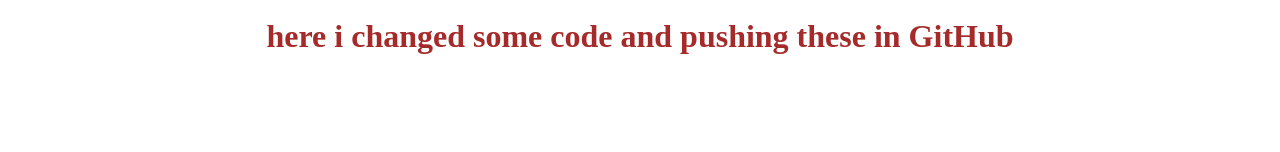
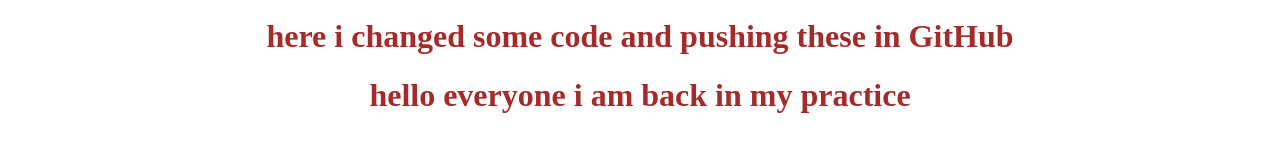
Before and after one commit to ashiikkhaan/my-second-repo, a plain HTML site: page index.html in a window 1280 px wide. Shown: the part 474-626 px from the top of the page. Drawn offline with Linux system fonts and the light colour scheme.

Commit message:
back again

```diff
--- a/index.html
+++ b/index.html
@@ -21,6 +21,7 @@
             <br>
             <button class="button">GO THERE</button>
         <h1>here i changed some code and pushing these in GitHub</h1>
+        <h1>hello everyone i  am back in my practice </h1>
     </div>
 </body>
 
```
